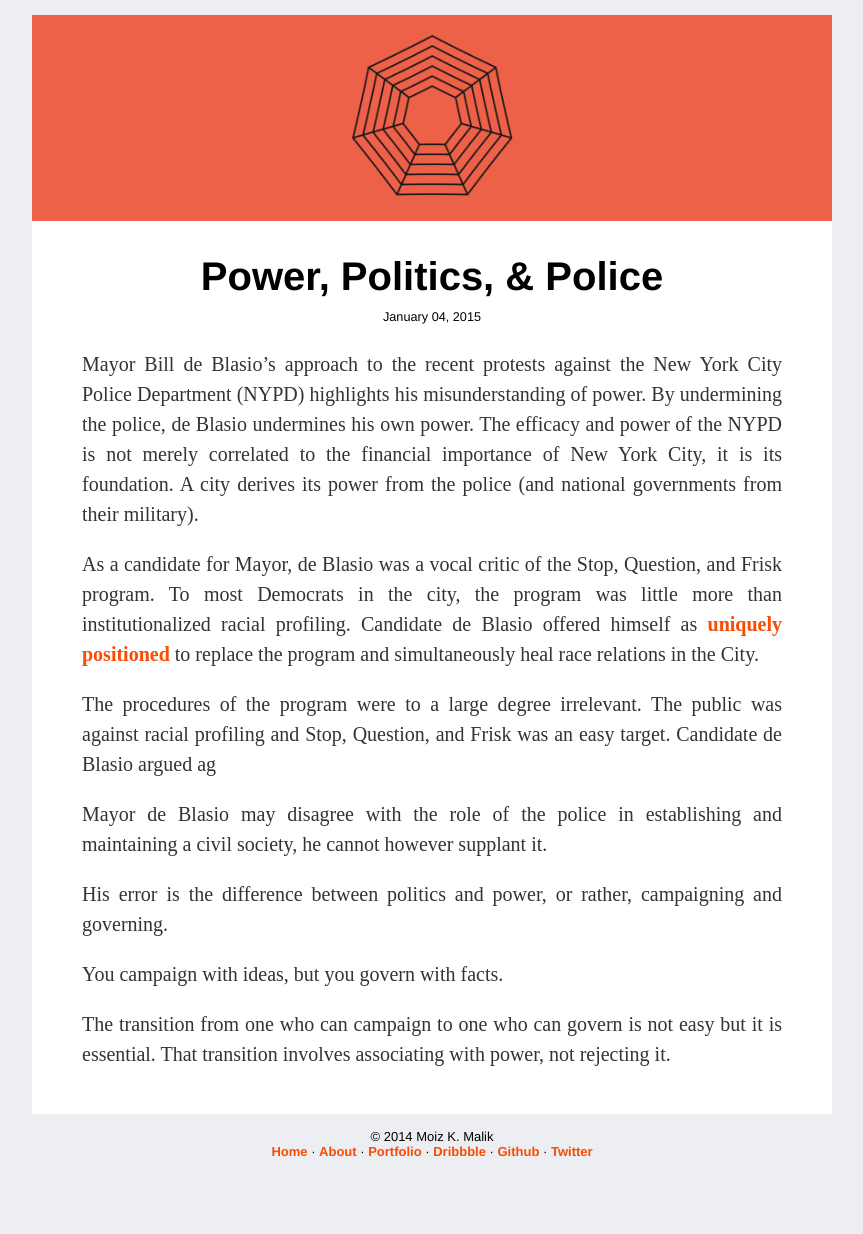
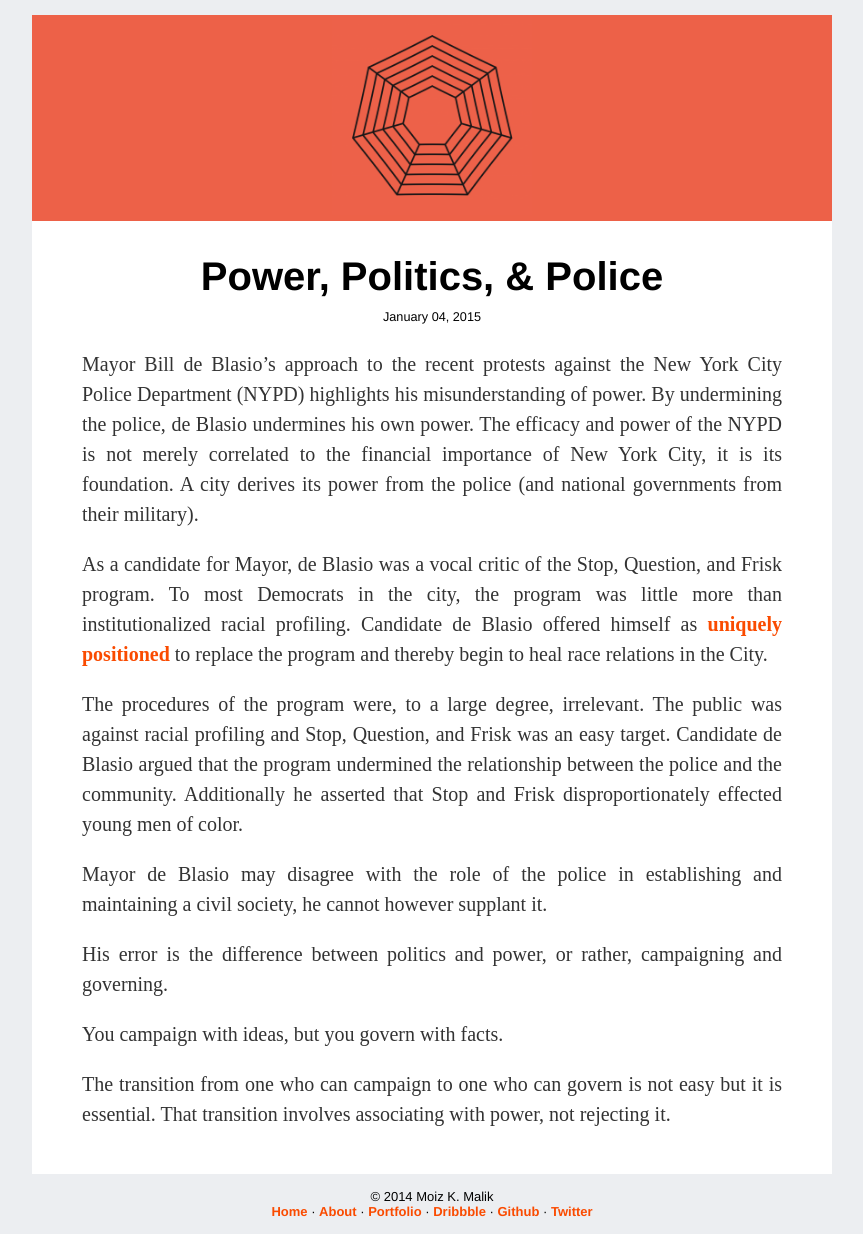
Before and after one commit to moizk/blog, a Jekyll site: the page built from _posts/2015-01-04-power-politics-police.md, in a window 1280 px wide. Shown: the whole page, without its empty margins (208-1071 px from the left). Built offline with Jekyll 4.4.1, drawn with Linux system fonts in a browser that asks for light colours; Markdown is read by kramdown in place of the engine named in the settings; before the commit the page ends 1174 px from its top, so only the background shows below that.

Commit message:
More Progress on the Post

```diff
--- a/_posts/2015-01-04-power-politics-police.md
+++ b/_posts/2015-01-04-power-politics-police.md
@@ -5,11 +5,15 @@ date:   2015-01-04
 categories: thoughts
 ---
 
+
 Mayor Bill de Blasio's approach to the recent protests against the New York City Police Department (NYPD) highlights his misunderstanding of power. By undermining the police, de Blasio undermines his own power. The efficacy and power of the NYPD is not merely correlated to the financial importance of New York City, it is its foundation. A city derives its power from the police (and national governments from their military).
 
-As a candidate for Mayor, de Blasio was a vocal critic of the Stop, Question, and Frisk program. To most Democrats in the city, the program was little more than institutionalized racial profiling. Candidate de Blasio offered himself as [uniquely positioned](https://en.wikipedia.org/wiki/Chirlane_McCray) to replace the program and simultaneously heal race relations in the City.
+As a candidate for Mayor, de Blasio was a vocal critic of the Stop, Question, and Frisk program. To most Democrats in the city, the program was little more than institutionalized racial profiling. Candidate de Blasio offered himself as [uniquely positioned](https://en.wikipedia.org/wiki/Chirlane_McCray) to replace the program and thereby begin to heal race relations in the City.
 
-The procedures of the program were to a large degree irrelevant. The public was against racial profiling and Stop, Question, and Frisk was an easy target. Candidate de Blasio argued ag
+The procedures of the program were, to a large degree, irrelevant. The public was against racial profiling and Stop, Question, and Frisk was an easy target. Candidate de Blasio argued that the program undermined the relationship between the police and the community. Additionally he asserted that Stop and Frisk disproportionately effected young men of color.
+
+
+
 
 
 Mayor de Blasio may disagree with the role of the police in establishing and maintaining a civil society, he cannot however supplant it.
```
